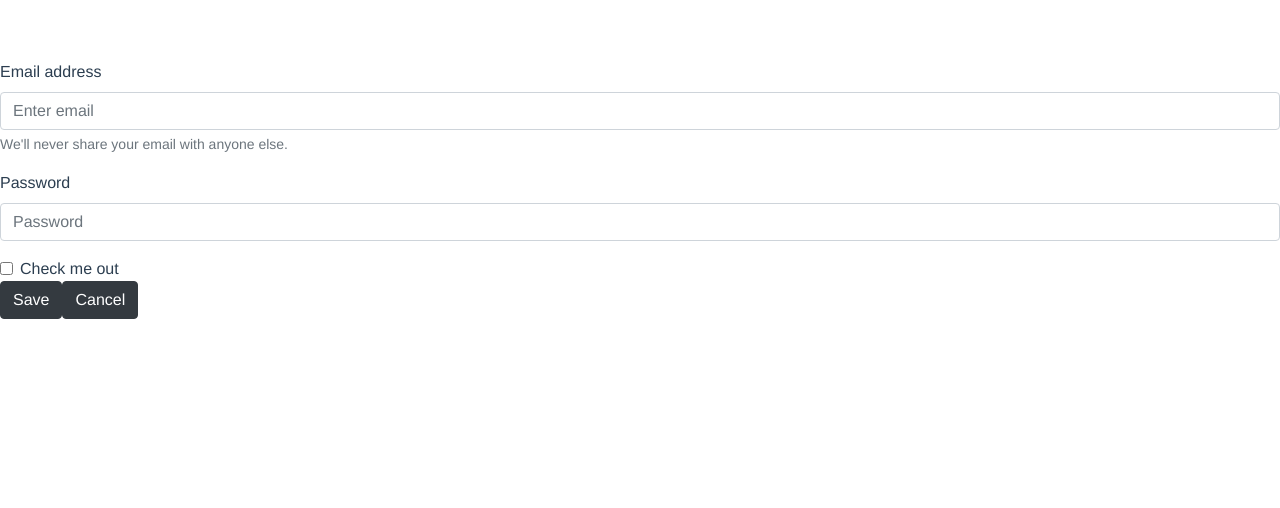
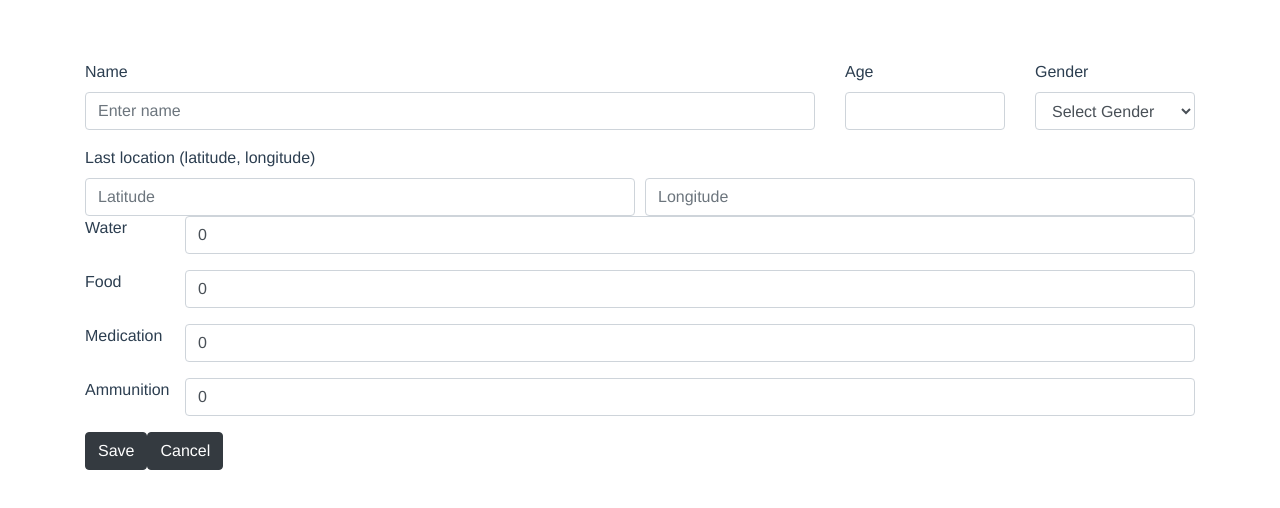
Before and after one commit to Errec/zssn, a Vue app: page /#/add-survivor-form in a window 1280 px wide. Shown: the top 508 px of the page. Built offline with nearby package versions, Linux system fonts and the light colour scheme.

Commit message:
Add inventory to survivor form

```diff
--- a/src/components/AddSurvivorForm.vue
+++ b/src/components/AddSurvivorForm.vue
@@ -1,21 +1,62 @@
 <template>
-  <form class="survivor-form">
-    <div class="form-group">
-      <label for="exampleInputEmail1">Email address</label>
-      <input type="email" class="form-control" id="exampleInputEmail1" aria-describedby="emailHelp" placeholder="Enter email">
-      <small id="emailHelp" class="form-text text-muted">We'll never share your email with anyone else.</small>
+  <form class="survivor-form container">
+
+    <div class="row">
+      <div class="form-group col-sm-8">
+        <label for="inputName">Name</label>
+        <input type="text" class="form-control" id="inputName" aria-describedby="name" placeholder="Enter name">
+      </div>
+      <div class="form-group col-sm-2">
+        <label for="inputAge">Age</label>
+        <input type="number" class="form-control" id="inputAge" aria-describedby="age">
+      </div>
+      <div class="form-group col-sm-2">
+        <label for="selectGender">Gender</label>
+        <select class="form-control" id="selectGender">
+          <option value="">Select Gender</option>}
+          option
+          <option value="1">F</option>
+          <option value="2">M</option>
+        </select>
+      </div>
     </div>
-    <div class="form-group">
-      <label for="exampleInputPassword1">Password</label>
-      <input type="password" class="form-control" id="exampleInputPassword1" placeholder="Password">
+
+    <label for="inputPosition">Last location (latitude, longitude)</label>
+    <div class="form-row" id="inputPosition">
+      <div class="col">
+        <input type="number" class="form-control" placeholder="Latitude">
+      </div>
+      <div class="col">
+        <input type="number" class="form-control" placeholder="Longitude">
+      </div>
     </div>
-    <div class="form-check">
-      <input type="checkbox" class="form-check-input" id="exampleCheck1">
-      <label class="form-check-label" for="exampleCheck1">Check me out</label>
+
+    <div class="form-group d-flex">
+      <label class="inventory-label" for="inputWater">Water</label>
+      <input type="number" class="form-control" id="inputWater" value="0">
     </div>
+    <div class="form-group d-flex">
+      <label class="inventory-label" for="inputFood">Food</label>
+      <input type="number" class="form-control" id="inputFood" value="0">
+    </div>
+    <div class="form-group d-flex">
+      <label class="inventory-label" for="inputMedication">Medication</label>
+      <input type="number" class="form-control" id="inputMedication" value="0">
+    </div>
+    <div class="form-group d-flex">
+      <label class="inventory-label" for="inputAmmunition">Ammunition</label>
+      <input type="number" class="form-control" id="inputAmmunition" value="0">
+    </div>
+
     <button type="submit" class="btn btn-dark">Save</button>
     <router-link to="/">
       <button type="button" class="btn btn-dark">Cancel</button>
     </router-link>
   </form>
 </template>
+
+<style>
+  .inventory-label {
+    min-width: 100px
+  }
+</style>
```
